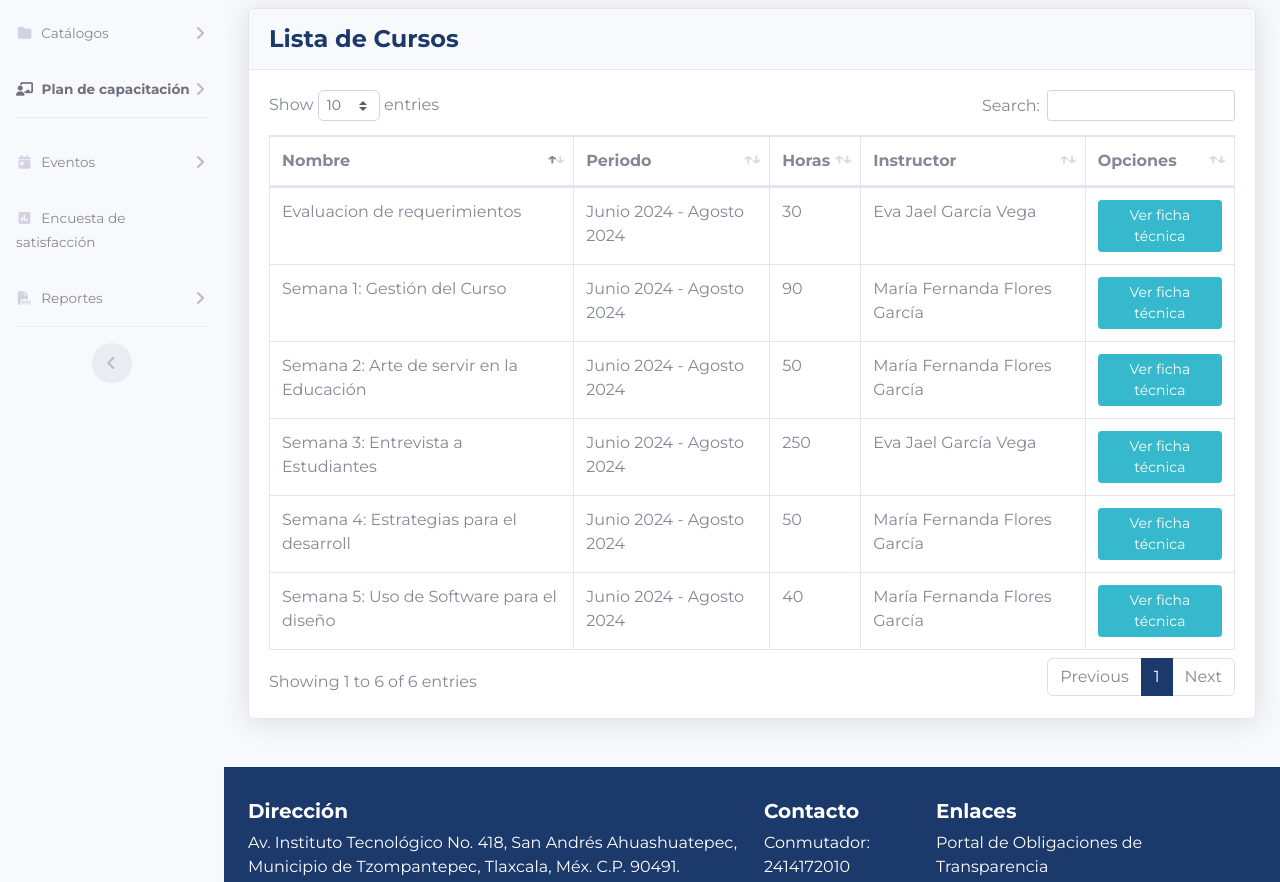
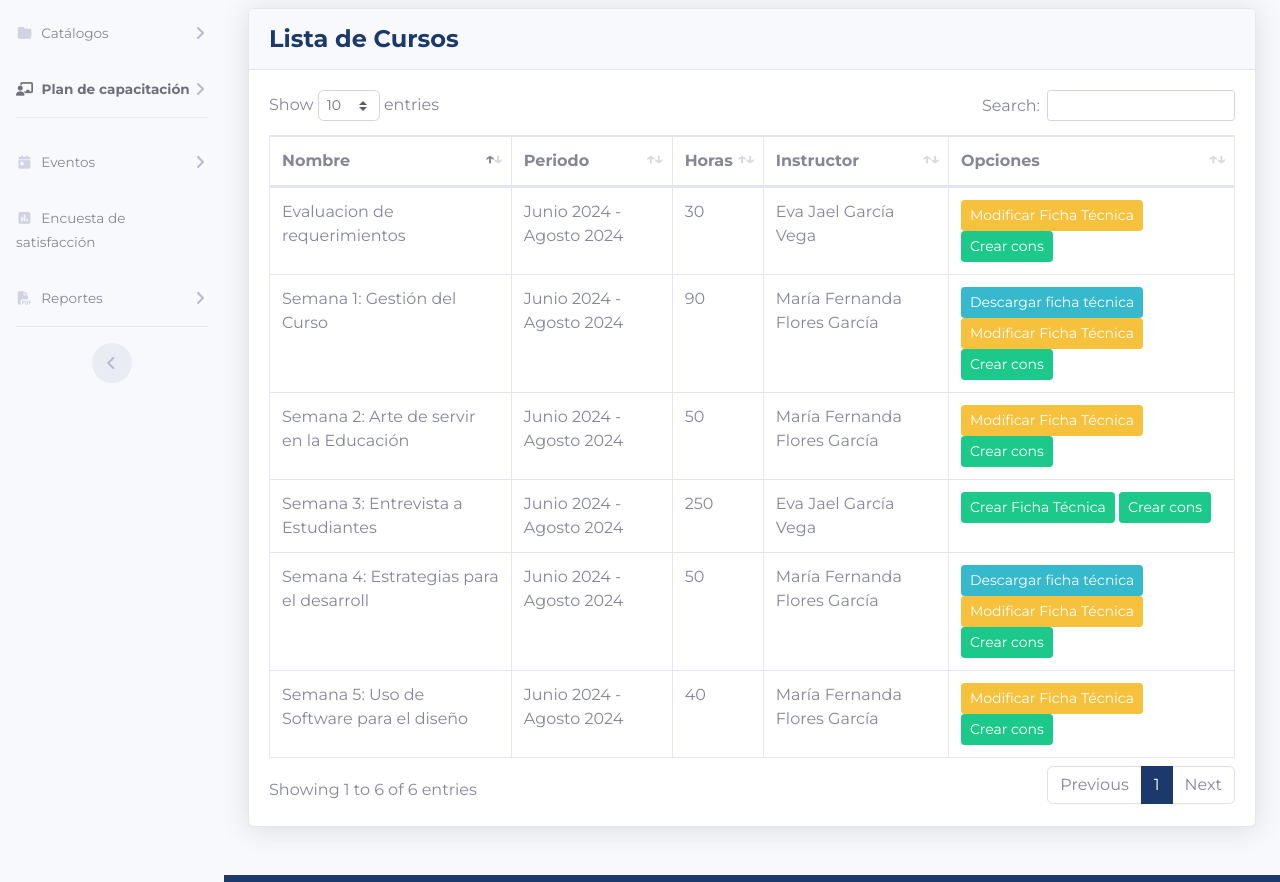
Before and after one commit to FerTecn/CapacitacionDoc, a Django app: page /plancapacitacion/fichatecnica/ in a window 1280 px wide. Shown: the part 242-1124 px from the top of the page. Run offline with Django 5.2, Linux system fonts and the light colour scheme; a user stored in the database is signed in; data comes from the database, SQL or seed files in the repository; some libraries are stand-ins or nearby versions.

Commit message:
Se agrega boton para crear la ficha tecnica y modificarla

```diff
--- a/capacitaciondoc/plancapacitacion/templates/cursosfichas.html
+++ b/capacitaciondoc/plancapacitacion/templates/cursosfichas.html
@@ -11,11 +11,24 @@
 {% block content %}
 <!-- Page Heading -->
 <h1 class="h3 mb-2 text-gray-800">Consulta de Fichas técnicas </h1>
-<div class="card">
+<div class="card mb-4">
     <div class="card-body">
         Aquí puedes consultar las fichas técnicas de cada curso
     </div>
-</div><br>
+</div>
+
+{% if messages %}
+    <div class="messages-container">
+        {% for message in messages %}
+            <div class="alert alert-{{ message.tags }} alert-dismissible fade show" role="alert">
+                {{ message }}
+                <button type="button" class="close" data-dismiss="alert" aria-label="Cerrar">
+                    <span aria-hidden="true">&times;</span>
+                </button>
+            </div>
+        {% endfor %}
+    </div>
+{% endif %}
 
 <!-- DataTales Example -->
 <div class="card shadow mb-4">
@@ -45,7 +58,17 @@
                         <td>
                             <!-- Opciones -->
                             {% comment %} {% if perms.plancapacitacion.view_registrocurso %} {% endcomment %}
-                            <a href="{% url 'fichatecnicaver' curso.id %}" class="btn btn-info btn-sm">Ver ficha técnica</a>
+                            {% with ficha=curso.fichatecnica_set.first %}
+                                {% if ficha %}
+                                    {% if ficha.contenidos_tematicos.all and ficha.criterios_evaluacion.all %}
+                                        <a href="{% url 'generarficha' curso.id %}" class="btn btn-info btn-sm">Descargar ficha técnica</a>
+                                    {% endif %}
+                                    <a href="{% url 'fichatecnicacrear' curso.id %}" class="btn btn-warning btn-sm">Modificar Ficha Técnica</a>
+                                {% else %}
+                                    <a href="{% url 'fichatecnicacrear' curso.id %}" class="btn btn-success btn-sm">Crear Ficha Técnica</a>
+                                {% endif %}
+                            {% endwith %}
+                            <a href="{% url "generar_constancia" curso.id %}" class="btn btn-success btn-sm">Crear cons</a>
                             {% comment %} {% endif %} {% endcomment %}
                             {% comment %} {% if perms.plancapacitacion.change_registrocurso %}
                             <a href="{% url 'fichatecnica' curso.id %}" class="btn btn-warning btn-sm">Crear/Modificar ficha técnica</a>{% endif %} {% endcomment %}
```
